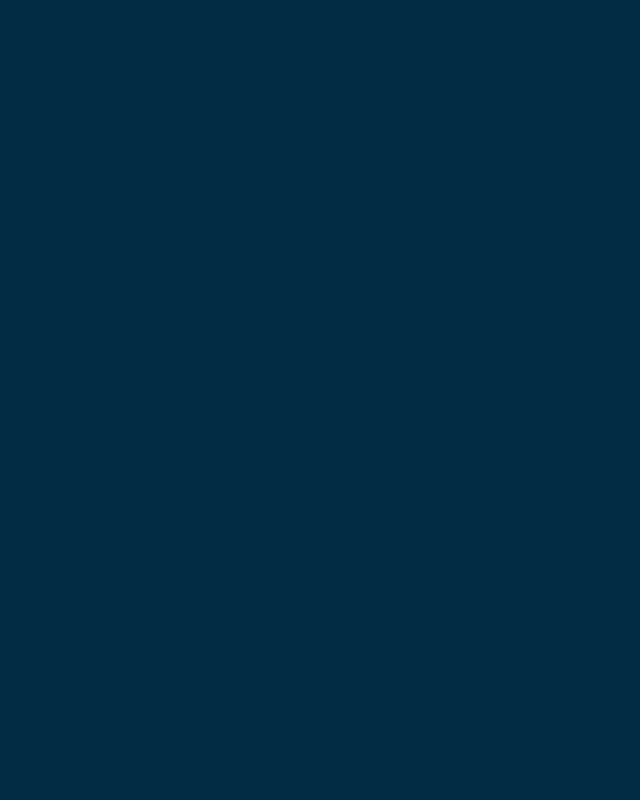
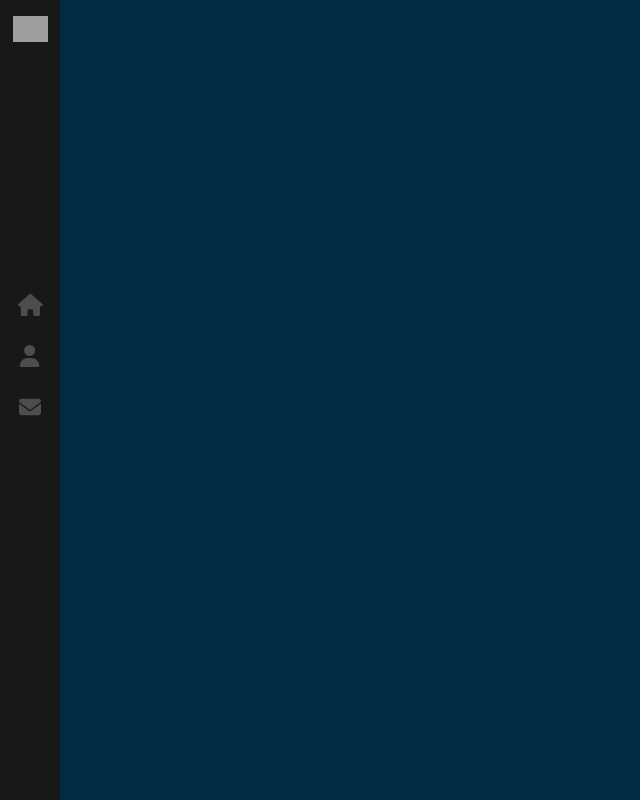
Before and after one commit to SumitB1412/Portfolio, a React (Create React App) app: page / in a window 1280 px wide. Before the commit this address had no page. Shown: the whole page, without its empty margins (0-640 px from the left). Built offline with nearby package versions, Linux system fonts and the light colour scheme; grey boxes are pictures that could not be loaded.

Commit message:
working on sidebar

```diff
--- a/src/App.jsx
+++ b/src/App.jsx
@@ -1,14 +1,12 @@
 import { Route, Routes } from 'react-router-dom'
 import './App.scss'
-// import { SideBar } from './components/SideBar/SideBar'
+import Layout from './components/Layout/Layout'
 
 function App() {
   return (
     <div className="App">
       <Routes>
-        <Route>
-
-        </Route>
+        <Route path="/" element={<Layout />} />
       </Routes>
     </div>
   )
--- /dev/null
+++ b/src/components/Layout/Layout.jsx
@@ -0,0 +1,11 @@
+import React from 'react'
+import SideBar from '../SideBar/SideBar'
+import './Layout.scss'
+
+const Layout = () => {
+  return <div>
+    <SideBar />
+  </div>
+}
+
+export default Layout
--- a/src/components/SideBar/SideBar.jsx
+++ b/src/components/SideBar/SideBar.jsx
@@ -0,0 +1,31 @@
+import { faEnvelope, faHome, faUser } from '@fortawesome/free-solid-svg-icons'
+import { FontAwesomeIcon } from '@fortawesome/react-fontawesome'
+import React from 'react'
+import { Link, NavLink } from 'react-router-dom'
+import './SideBar.scss'
+
+const SideBar = () => {
+  return (
+    <div className="navbar">
+      <Link className="logo" to="/">
+        <img
+          src="https://encrypted-tbn0.gstatic.com/images?q=tbn:ANd9GcRkcNZpFWGNhB9ChQ6e8-bEcj9n5zDaSD4MwQ&usqp=CAU"
+          alt="logo"
+        />
+      </Link>
+      <nav>
+        <NavLink exact="true" activeclassname="active" to="/">
+          <FontAwesomeIcon icon={faHome} color="#4d4d4e" />
+        </NavLink>
+        <NavLink exact="true" activeclassname="active" to="/about">
+          <FontAwesomeIcon icon={faUser} color="#4d4d4e" />
+        </NavLink>
+        <NavLink exact="true" activeclassname="active" to="/contact">
+          <FontAwesomeIcon icon={faEnvelope} color="#4d4d4e" />
+        </NavLink>
+      </nav>
+    </div>
+  )
+}
+
+export default SideBar
--- /dev/null
+++ b/src/components/SideBar/SideBar.scss
@@ -0,0 +1,51 @@
+.navbar {
+  background: #181818;
+  width: 60px;
+  height: 100%;
+  position: absolute;
+  top: 0;
+  z-index: 3;
+  min-height: 500px;
+
+  .logo {
+    display: block;
+    padding: 8px 0;
+
+    img {
+      display: block;
+      margin: 8px auto;
+      width: 35px;
+      height: auto;
+    }
+  }
+
+  nav {
+    display: block;
+    text-align: center;
+    position: absolute;
+    height: 210px;
+    top: 50%;
+    margin-top: -120px;
+    width: 100%;
+
+    a {
+      font-size: 22px;
+      color: #4d4d4e;
+      display: block;
+      line-height: 51px;
+      height: 51px;
+      position: relative;
+      text-decoration: none;
+    }
+    i{
+        transition: all 0.3s ease-out;
+    }
+    &:hover{
+        color: #ffd700;
+        svg{
+            opacity: 0;
+        }
+
+    }
+  }
+}
```
Also changed, not shown: src/components/Layout/Layout.scss (added).
